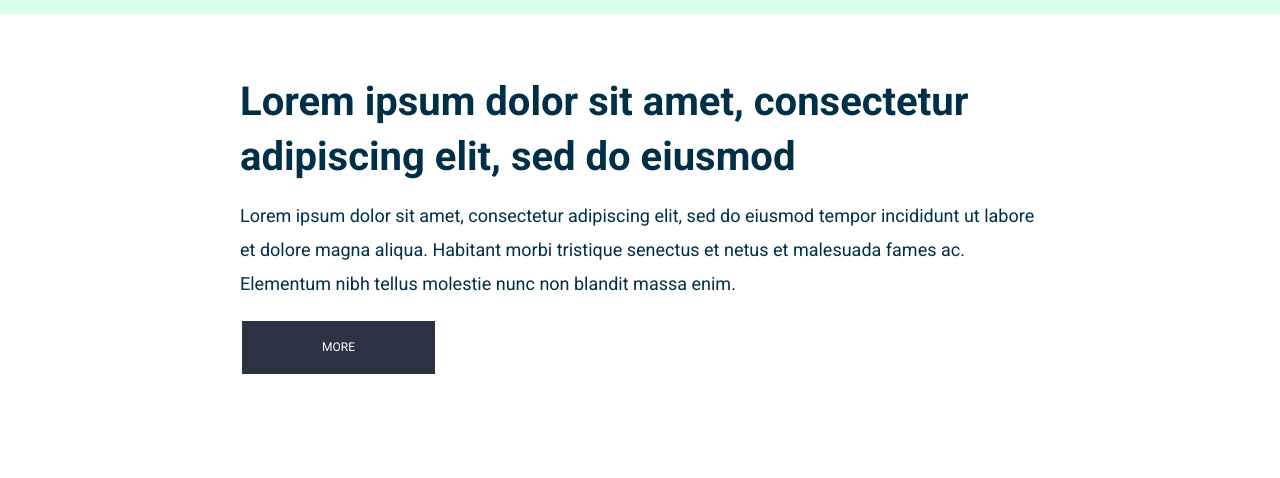
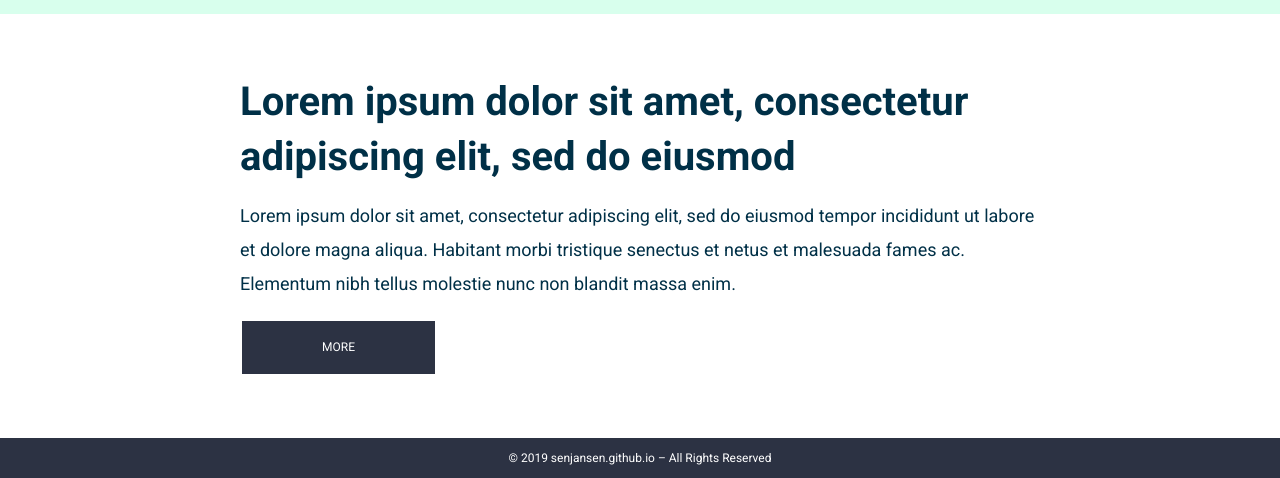
Before and after one commit to senjansen/senjansen.github.io, a plain HTML site: page index.html in a window 1280 px wide. Shown: the part 559-1037 px from the top of the page. Before the commit the page ends 997 px from the top, so only its background shows below. Drawn offline with Linux system fonts and the light colour scheme.

Commit message:
add footer

```diff
--- a/assets/css/style.css
+++ b/assets/css/style.css
@@ -63,7 +63,6 @@ li {
     float: left;
 }
 li a {
-    display: block;
     text-align: center;
     padding: 14px 15px;
     text-decoration: none;
@@ -73,6 +72,9 @@ li a {
     text-transform: uppercase;
     letter-spacing: 2px;
 }
+li a:hover {
+    background-color: #d8ffed;
+  }
 
 /* .home-hero */
 .home-hero {
@@ -107,3 +109,17 @@ li a {
 .intro p {
     margin-top: 15px;
 }
+
+/* Footer */
+#footer {
+    width: 100%;
+    background-color: #2c3243;
+    color: #FFF;
+    text-align: center;
+    font-size: 12px;
+    height: 40px;
+    line-height: 40px;
+}
+#footer p {
+    margin-bottom: 0;
+}
--- a/index.html
+++ b/index.html
@@ -3,7 +3,7 @@
     <meta charset="UTF-8">
     <meta name="viewport" content="width=device-width, initial-scale=1.0">
     <meta http-equiv="X-UA-Compatible" content="ie=edge">
-    <title></title>
+    <title>senjansen.github.io</title>
 
     <link href="https://fonts.googleapis.com/css?family=Roboto:400,700&display=swap" rel="stylesheet">
     <link href="assets/css/style.css" type="text/css" rel="stylesheet"></link>
@@ -53,5 +53,9 @@
         </div>
     </div>
 
+    <div id="footer">
+        <p>© 2019 senjansen.github.io – All Rights Reserved</p>
+    </div>
+
 </body>
 </html>
```
